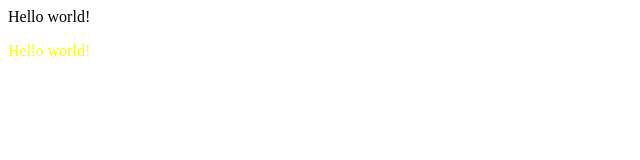
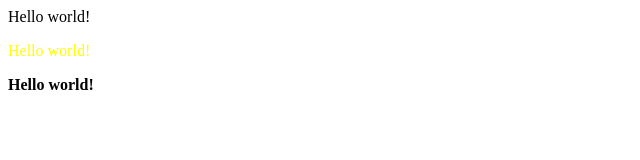
Before and after one commit to BaraaAJameha/Git-essentials, a plain HTML site: page index.html in a window 1280 px wide. Shown: the whole page, without its empty margins (0-640 px from the left). Drawn offline with Linux system fonts and the light colour scheme.

Commit message:
Update index.html with new changes

```diff
--- a/index.html
+++ b/index.html
@@ -1,2 +1,3 @@
 Hello world!
 <p style="color: yellow;">Hello world!</p>
+<p style="font-weight: bold;">Hello world!</p>
```
